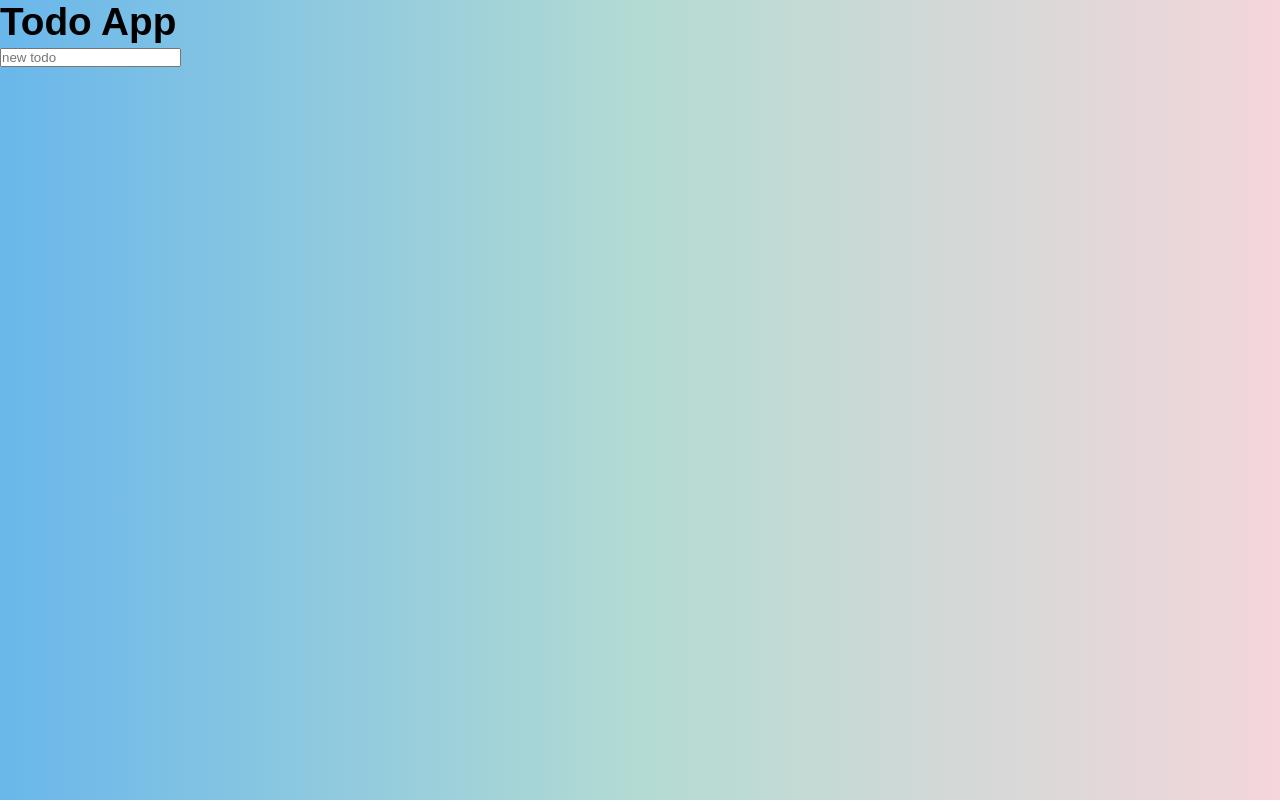
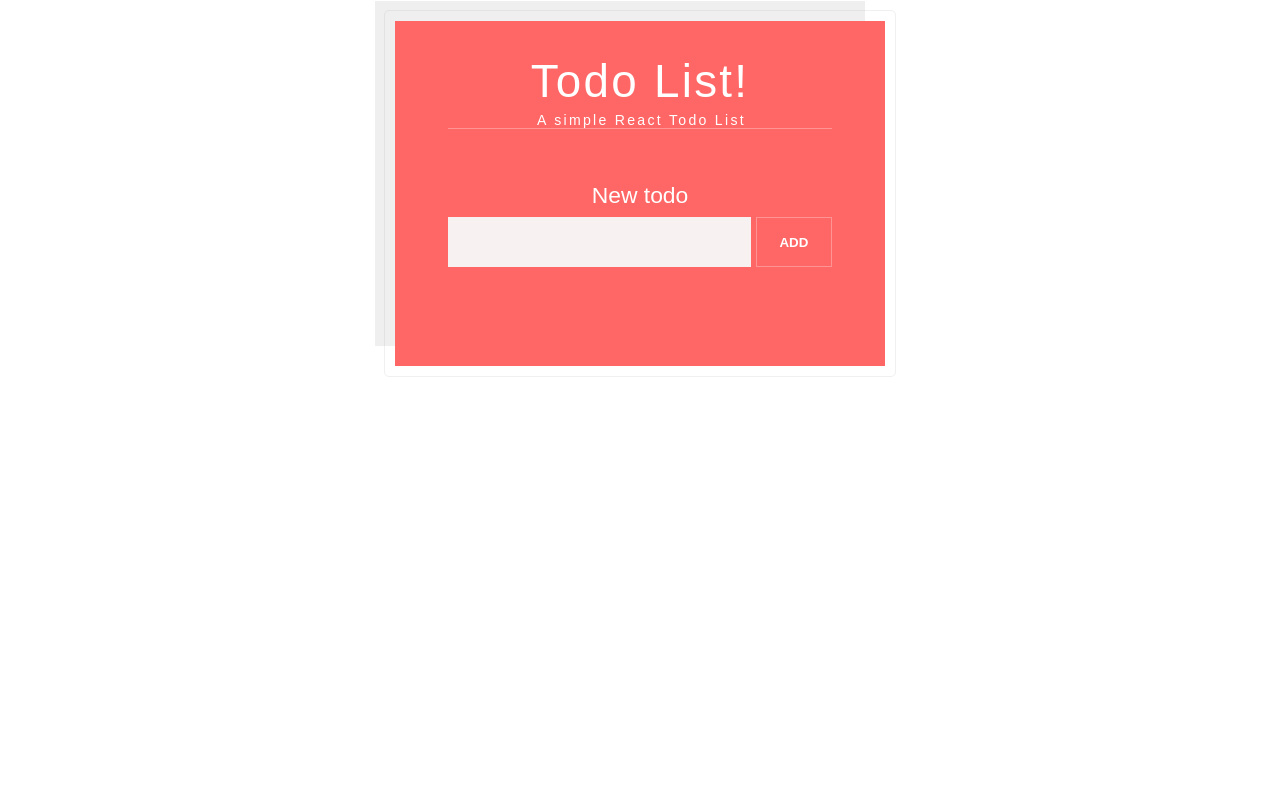
Before and after one commit to itsrojasleon/react-todo-list, a React (Create React App) app: page / in a window 1280 px wide. Built offline with nearby package versions, Linux system fonts and the light colour scheme.

Commit message:
Styling the app

```diff
--- a/public/index.html
+++ b/public/index.html
@@ -1,16 +1,24 @@
 <!DOCTYPE html>
 <html lang="en">
-
   <head>
-	<meta charset="utf-8">
-	<meta name="viewport" content="width=device-width, initial-scale=1, shrink-to-fit=no">
-	<meta name="theme-color" content="#000000">
+    <meta charset="utf-8" />
+    <meta
+      name="viewport"
+      content="width=device-width, initial-scale=1, shrink-to-fit=no"
+    />
+    <meta name="theme-color" content="#000000" />
+    <link
+      rel="stylesheet"
+      href="https://use.fontawesome.com/releases/v5.8.2/css/all.css"
+      integrity="sha384-oS3vJWv+0UjzBfQzYUhtDYW+Pj2yciDJxpsK1OYPAYjqT085Qq/1cq5FLXAZQ7Ay"
+      crossorigin="anonymous"
+    />
     <!--
       manifest.json provides metadata used when your web app is added to the
       homescreen on Android. See https://developers.google.com/web/fundamentals/engage-and-retain/web-app-manifest/
     -->
-	<link rel="manifest" href="%PUBLIC_URL%/manifest.json">
-	<link rel="shortcut icon" href="%PUBLIC_URL%/favicon.ico">
+    <link rel="manifest" href="%PUBLIC_URL%/manifest.json" />
+    <link rel="shortcut icon" href="%PUBLIC_URL%/favicon.ico" />
     <!--
       Notice the use of %PUBLIC_URL% in the tags above.
       It will be replaced with the URL of the `public` folder during the build.
@@ -39,5 +47,4 @@
       To create a production bundle, use `npm run build` or `yarn build`.
     -->
   </body>
-
 </html>
--- a/src/components/App.js
+++ b/src/components/App.js
@@ -3,8 +3,7 @@ import TodoList from './todo/TodoList';
 
 function App() {
   return (
-    <div>
-      <h1>Todo App</h1>
+    <div className="App">
       <TodoList />
     </div>
   );
--- a/src/components/todo/Todo.js
+++ b/src/components/todo/Todo.js
@@ -22,21 +22,29 @@ function Todo(props) {
   return (
     <React.Fragment>
       {isEditing ? (
-        <form onSubmit={handleSubmit}>
-          <input onChange={handleChange} value={value} type="text" />
-          <button onClick={handleUpdate}>Save</button>
-        </form>
+        <div className="Todo">
+          <form className="TodoEditForm" onSubmit={handleSubmit}>
+            <input onChange={handleChange} value={value} type="text" />
+            <button onClick={handleUpdate}>Save</button>
+          </form>
+        </div>
       ) : (
-        <ul>
-          <button onClick={handleUpdate}>Edit</button>
-          <button onClick={handleRemove}>X</button>
+        <div className="Todo">
           <li
             onClick={handleToggle}
-            className={props.completed ? 'completed' : ''}
+            className={props.completed ? 'TodoTask completed' : 'TodoTask'}
           >
             {props.task}
           </li>
-        </ul>
+          <div className="TodoButtons">
+            <button onClick={handleUpdate}>
+              <i className="fas fa-pen" />
+            </button>
+            <button onClick={handleRemove}>
+              <i className="fas fa-trash" />
+            </button>
+          </div>
+        </div>
       )}
     </React.Fragment>
   );
--- a/src/components/todo/TodoForm.js
+++ b/src/components/todo/TodoForm.js
@@ -9,13 +9,10 @@ function TodoForm(props) {
     props.createTodo,
   );
   return (
-    <form onSubmit={handleSubmit}>
-      <input
-        value={value}
-        onChange={handleChange}
-        type="text"
-        placeholder="new todo"
-      />
+    <form className="TodoForm" onSubmit={handleSubmit}>
+      <label>New todo</label>
+      <input value={value} onChange={handleChange} type="text" placeholder="" />
+      <button>Add</button>
     </form>
   );
 }
--- a/src/components/todo/TodoList.js
+++ b/src/components/todo/TodoList.js
@@ -5,6 +5,7 @@ import TodoForm from './TodoForm';
 function generateKey() {
   return Math.floor(Math.random() * (5192 + 1));
 }
+
 function mapping(todos, id, newValue) {
   return todos.map(t => {
     if (t.id === id) {
@@ -39,8 +40,12 @@ function TodoList() {
     setTodos(mapping(todos, id));
   }
   return (
-    <div>
+    <div className="TodoList">
+      <h1>
+        Todo List! <span>A simple React Todo List</span>
+      </h1>
       <TodoForm createTodo={createTodo} />
+      <ul>
         {todos.map(t => (
           <Todo
             key={t.key}
@@ -52,6 +57,7 @@ function TodoList() {
             toggleCompleted={toggleCompleted}
           />
         ))}
+      </ul>
     </div>
   );
 }
--- a/src/styles.css
+++ b/src/styles.css
@@ -6,11 +6,154 @@
 }
 html,
 body {
-  background: linear-gradient(90deg, #69b7eb, #b3dbd3, #f4d6db);
+  background-color: white;
   font-size: 1.1rem;
   font-family: 'Quicksand', sans-serif;
   height: 100%;
 }
+/* src/components/App.js */
+.App {
+  text-align: center;
+  border: 1px solid rgb(240, 240, 240);
+  padding: 10px;
+  width: 40%;
+  margin: 10px auto 0 auto;
+  border-radius: 5px;
+}
+
 /* src/components/TodoList.js */
 .TodoList {
+  padding: 2rem 3rem 3rem;
+  max-width: 100%;
+  background: #ff6666;
+  color: white;
+  box-shadow: -20px -20px 0px 0px rgba(100, 100, 100, 0.1);
 }
+.TodoList ul {
+  margin-top: 2.6rem;
+  list-style: none;
+}
+.TodoList h1 {
+  font-weight: normal;
+  font-size: 2.6rem;
+  letter-spacing: 0.05em;
+  border-bottom: 1px solid rgba(255, 255, 255, 0.3);
+}
+.TodoList h1 span {
+  display: block;
+  font-size: 0.8rem;
+  margin-left: 3px;
+  margin-top: 0.2rem;
+}
+
+/* src/components/todo/Todo*/
+.Todo {
+  display: flex;
+  margin: 0 -3rem 4px;
+  padding: 1.1rem 3rem;
+  justify-content: space-between;
+  align-items: center;
+  background: rgba(255, 255, 255, 0.1);
+}
+.TodoTask {
+  position: relative;
+}
+.TodoTask.completed {
+  opacity: 0.6;
+}
+.TodoTask.completed:before {
+  content: '';
+  position: absolute;
+  top: 50%;
+  left: -0.5rem;
+  display: block;
+  width: 0%;
+  height: 2px;
+  background: white;
+  animation: strikeItem 0.5s ease-out 0s forwards;
+}
+@keyframes strikeItem {
+  to {
+    width: calc(100% + 1rem);
+  }
+}
+.TodoButtons {
+  flex-shrink: 0;
+  padding-left: 0.7em;
+}
+.TodoButtons button {
+  border: none;
+  font-size: 1em;
+  margin: 0.4em;
+  background: none;
+  cursor: pointer;
+  color: white;
+}
+.TodoEditForm {
+  display: flex;
+  flex-wrap: wrap;
+}
+.TodoEditForm label {
+  min-width: 100%;
+  margin-bottom: 0.5rem;
+  font-size: 1.3rem;
+}
+.TodoEditForm input {
+  flex-grow: 1;
+  border: none;
+  background: #f7f1f1;
+  padding: 0 1.5em;
+  font-size: initial;
+}
+.TodoForm input:focus {
+  outline: 0;
+}
+.TodoEditForm button {
+  padding: 0 1.3rem;
+  border: none;
+  background: #ff6666;
+  color: white;
+  text-transform: uppercase;
+  font-weight: bold;
+  border: 1px solid rgba(255, 255, 255, 0.3);
+  margin-left: 5px;
+  cursor: pointer;
+  transition: background 0.2s ease-out;
+}
+.TodoEditForm button:hover {
+  background: #ff5e5e;
+}
+.TodoEditForm input,
+.TodoEditForm button {
+  font-family: 'Quicksand', sans-serif;
+  height: 3rem;
+}
+
+/* src/components/todos/TodoForm */
+.TodoForm {
+  margin-top: 3rem;
+  display: flex;
+  flex-wrap: wrap;
+}
+.TodoForm label {
+  min-width: 100%;
+  margin-bottom: 0.5rem;
+  font-size: 1.3rem;
+}
+.TodoForm input {
+  flex-grow: 1;
+  border: none;
+  background: #f7f1f1;
+  padding: 1em 1.5em;
+  font-size: initial;
+}
+.TodoForm button {
+  padding: 0 1.3rem;
+  border: none;
+  background: #ff6666;
+  color: white;
+  text-transform: uppercase;
+  font-weight: bold;
+  border: 1px solid rgba(255, 255, 255, 0.3);
+  margin-left: 5px;
+}
```
Lines whose indentation alone changed are shown as unchanged.
